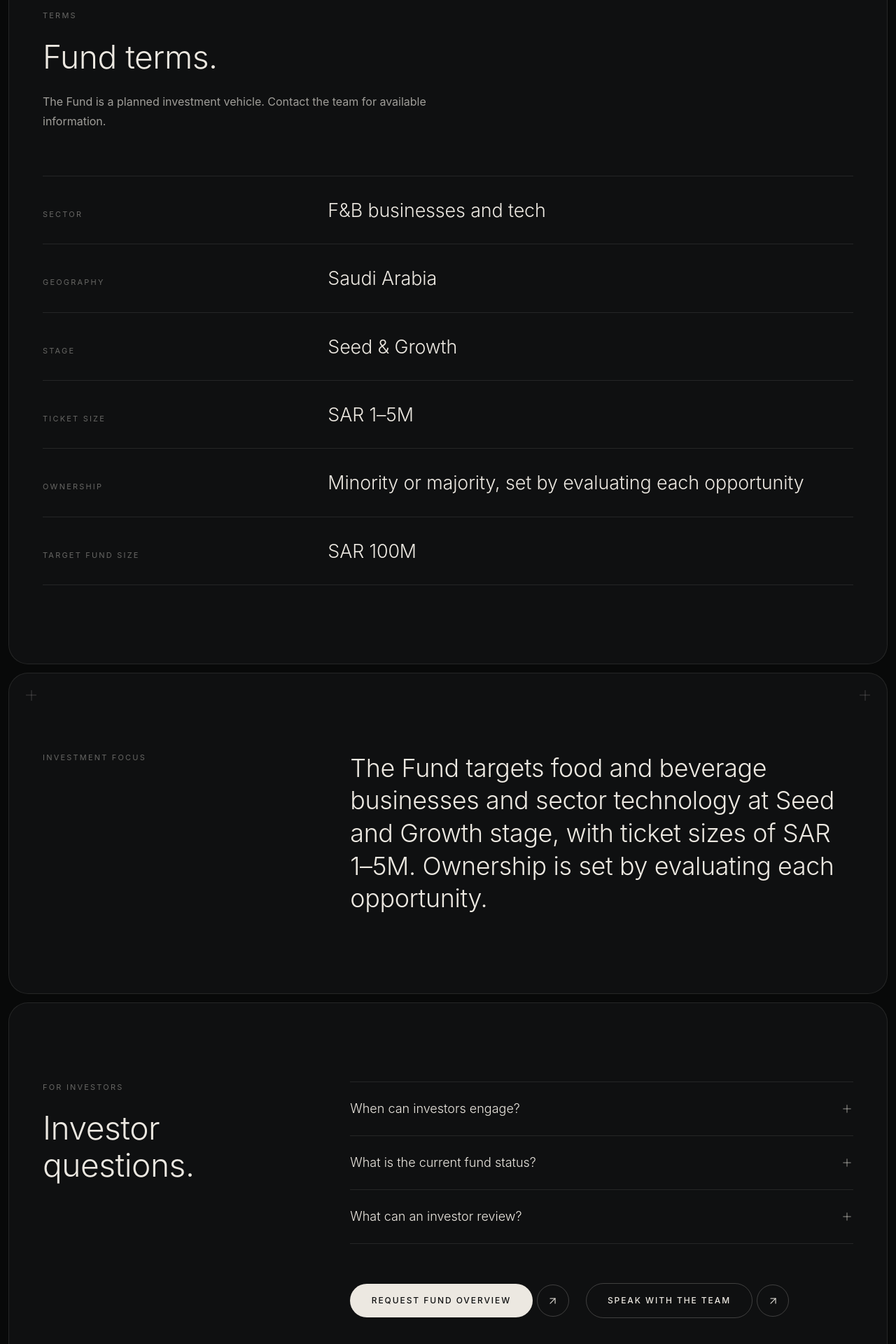
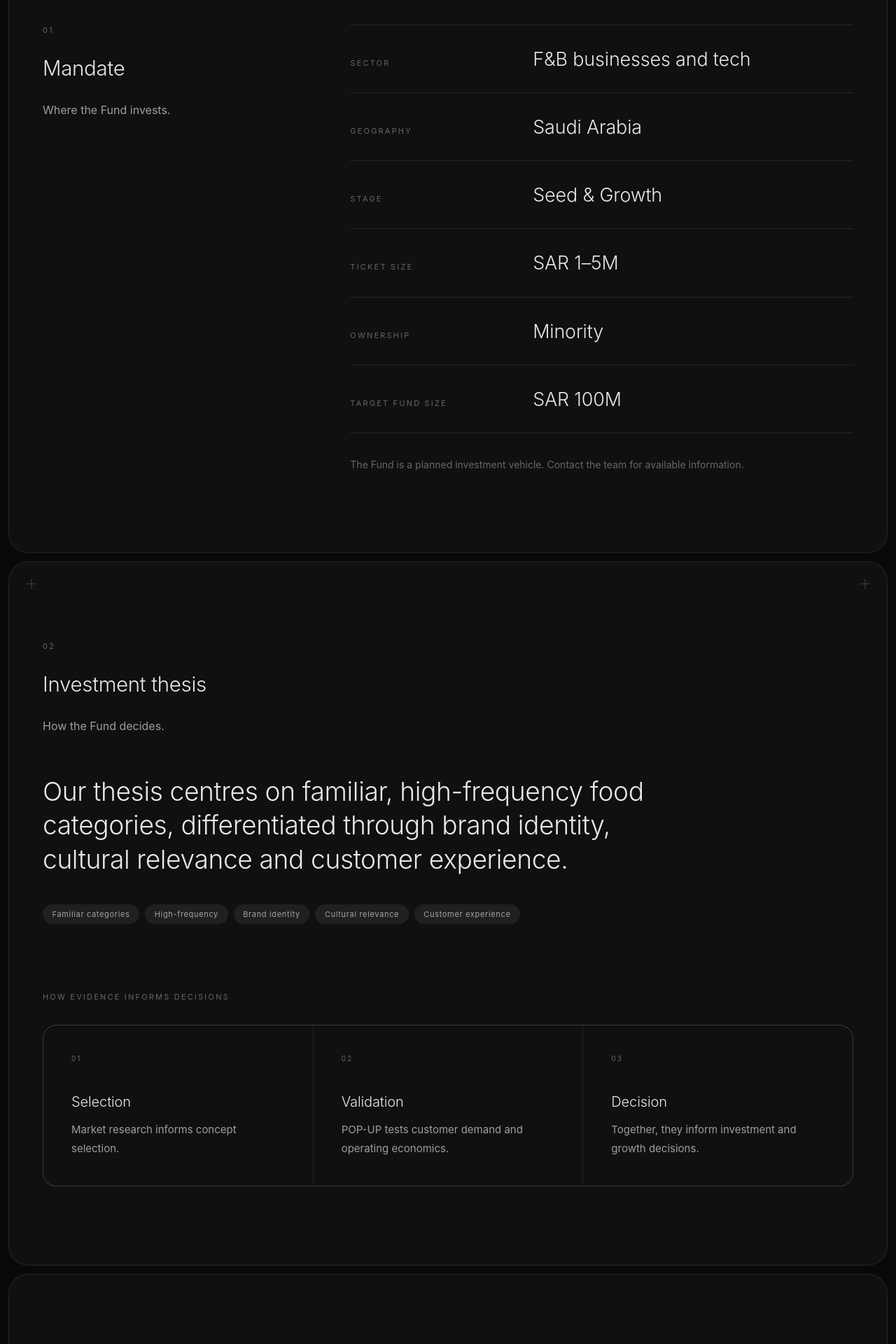
Before and after one commit to HamzaRizwan214/FLVR-Ventures, a React (Vite) app: page /funds in a window 1280 px wide. Shown: the part 560-2480 px from the top of the page at 70% size. Built offline with nearby package versions, Linux system fonts and the light colour scheme; a web font is replaced by a local one.

Commit message:
btn redesign

```diff
--- a/src/components/HomeFund.jsx
+++ b/src/components/HomeFund.jsx
@@ -1,4 +1,5 @@
 import { motion } from "framer-motion";
+import { Link } from "react-router-dom";
 import SectionHeading from "./SectionHeading";
 import CtaLink from "./CtaLink";
 import Crosshair from "./Crosshair";
@@ -7,26 +8,84 @@ import T from "./T";
 import Disclaimer from "./Disclaimer";
 import { fund } from "@/data/content";
 
-// Home: Fund snapshot with the primary investor CTAs.
-const highlights = ["Target fund size", "Ticket size", "Stage"];
+// Home: Fund snapshot with both parts, Mandate and Investment thesis.
+const mandateRows = ["Sector", "Stage", "Ticket size", "Target fund size"];
 
 export default function HomeFund() {
-  const rows = fund.terms.filter((t) => highlights.includes(t.label.en));
+  const rows = fund.terms.filter((t) => mandateRows.includes(t.label.en));
 
   return (
     <section className="panel px-6 py-20 lg:px-12 lg:py-28">
       <Crosshair className="absolute start-6 top-6 hidden lg:block" />
       <Crosshair className="absolute end-6 top-6 hidden lg:block" />
 
-      <div className="grid grid-cols-1 gap-16 lg:grid-cols-[minmax(0,1fr)_minmax(0,1fr)] lg:gap-24">
-        <div>
       <SectionHeading
-            className="!mb-10"
         eyebrow={<BilingualText en="The Fund" ar="الصندوق" />}
         title={<BilingualText en="The FLVR Fund." ar="صندوق فلايفر." />}
         lead={<T t={fund.intro} />}
       />
-          <div className="flex flex-wrap items-center gap-x-6 gap-y-4">
+
+      <div className="grid grid-cols-1 gap-4 lg:grid-cols-2">
+        {/* Mandate */}
+        <motion.div
+          initial={{ opacity: 0, y: 18 }}
+          whileInView={{ opacity: 1, y: 0 }}
+          viewport={{ once: true, margin: "-40px" }}
+          transition={{ duration: 0.8, ease: [0.22, 1, 0.36, 1] }}
+          className="rounded-[22px] border border-[var(--border-default)] bg-[var(--bg-secondary)]/50 p-7 lg:p-10"
+        >
+          <h3 className="mb-8 flex items-baseline gap-4 text-[clamp(1.25rem,1.8vw,1.6rem)] font-light leading-none tracking-[-0.015em] text-[var(--text-primary)]">
+            {/* <span className="eyebrow !text-[10px]">01</span> */}
+            <T t={fund.mandate.label} />
+          </h3>
+          <dl className="border-t border-[var(--border-default)]">
+            {rows.map((row, i) => (
+              <div
+                key={i}
+                className="flex items-baseline justify-between gap-6 border-b border-[var(--border-default)] py-5"
+              >
+                <dt className="text-[13px] text-[var(--text-secondary)]">
+                  <T t={row.label} />
+                </dt>
+                <dd className="text-end text-lg font-light text-[var(--text-primary)]">
+                  <T t={row.value} />
+                </dd>
+              </div>
+            ))}
+          </dl>
+        </motion.div>
+
+        {/* Investment thesis */}
+        <motion.div
+          initial={{ opacity: 0, y: 18 }}
+          whileInView={{ opacity: 1, y: 0 }}
+          viewport={{ once: true, margin: "-40px" }}
+          transition={{ duration: 0.8, delay: 0.1, ease: [0.22, 1, 0.36, 1] }}
+          className="flex flex-col rounded-[22px] border border-[var(--border-default)] bg-[var(--bg-secondary)]/50 p-7 lg:p-10"
+        >
+          <h3 className="mb-8 flex items-baseline gap-4 text-[clamp(1.25rem,1.8vw,1.6rem)] font-light leading-none tracking-[-0.015em] text-[var(--text-primary)]">
+            {/* <span className="eyebrow !text-[10px]">02</span> */}
+            <T t={fund.thesis.label} />
+          </h3>
+          <p className="text-[clamp(1.35rem,2.2vw,1.9rem)] font-light leading-[1.35] tracking-[-0.01em] text-[var(--text-primary)]">
+            <T t={fund.thesis.summary} />
+          </p>
+          <p className="mt-6 max-w-md text-[15px] leading-[1.8] text-[var(--text-secondary)]">
+            <BilingualText
+              en="Market research informs concept selection. POP-UP tests customer demand and operating economics."
+              ar="تُسهم أبحاث السوق في اختيار المفاهيم، وتختبر POP-UP طلب العملاء والاقتصاديات التشغيلية."
+            />
+          </p>
+          <Link
+            to="/funds#thesis"
+            className="mt-auto pt-10 text-xs uppercase tracking-[0.18em] text-[var(--text-secondary)] underline-offset-8 transition-colors hover:text-[var(--text-primary)] hover:underline"
+          >
+            <BilingualText en="Read the full thesis" ar="اقرأ الفرضية كاملة" />
+          </Link>
+        </motion.div>
+      </div>
+
+      <div className="mt-12 flex flex-wrap items-center gap-x-6 gap-y-4">
         <CtaLink to="/funds" variant="primary">
           <BilingualText en="Fund overview" ar="نظرة عامة على الصندوق" />
         </CtaLink>
@@ -34,30 +93,8 @@ export default function HomeFund() {
           <BilingualText en="Speak with the team" ar="تحدث مع الفريق" />
         </CtaLink>
       </div>
-        </div>
 
-        <dl className="self-end border-t border-[var(--border-default)]">
-          {rows.map((row, i) => (
-            <motion.div
-              key={i}
-              initial={{ opacity: 0, y: 14 }}
-              whileInView={{ opacity: 1, y: 0 }}
-              viewport={{ once: true }}
-              transition={{ delay: i * 0.1, duration: 0.7 }}
-              className="flex items-baseline justify-between gap-6 border-b border-[var(--border-default)] py-7"
-            >
-              <dt className="eyebrow">
-                <T t={row.label} />
-              </dt>
-              <dd className="text-[clamp(1.6rem,3vw,2.6rem)] font-extralight tracking-[-0.01em] text-[var(--text-primary)]">
-                <T t={row.value} />
-              </dd>
-            </motion.div>
-          ))}
-        </dl>
-      </div>
-
-      <Disclaimer className="mt-16" />
+      <Disclaimer className="mt-14" />
     </section>
   );
 }
--- a/src/components/SectionHeading.jsx
+++ b/src/components/SectionHeading.jsx
@@ -2,7 +2,7 @@ import { motion } from "framer-motion";
 import { cn } from "@/lib/utils";
 
 // Eyebrow + statement title + optional lead. All props are ReactNodes.
-export default function SectionHeading({ eyebrow, title, lead, center = false, className }) {
+export default function SectionHeading({ eyebrow, title, lead, center = false, className, titleClassName }) {
   return (
     <motion.div
       initial={{ opacity: 0, y: 16 }}
@@ -16,6 +16,7 @@ export default function SectionHeading({ eyebrow, title, lead, center = false, c
         className={cn(
           "max-w-3xl text-[clamp(1.9rem,3.6vw,3.3rem)] font-light leading-[1.14] tracking-[-0.01em] text-[var(--text-primary)]",
           center && "mx-auto",
+          titleClassName,
         )}
       >
         {title}
--- a/src/data/content.js
+++ b/src/data/content.js
@@ -61,12 +61,14 @@ export const steps = [
 
 export const fund = {
   intro: {
-    en: "A planned investment vehicle targeting SAR 100M, focused on food and beverage businesses and technology serving the sector.",
-    ar: "أداة استثمارية مخطط لها تستهدف ١٠٠ مليون ريال، وتركّز على أعمال الأغذية والمشروبات والتقنية الخادمة للقطاع.",
+    en: "A planned fund targeting SAR 100M for investment in F&B businesses and food technology in Saudi Arabia.",
+    ar: "صندوق مخطط له يستهدف ١٠٠ مليون ريال للاستثمار في أعمال الأغذية والمشروبات وتقنيات الأغذية في المملكة العربية السعودية.",
   },
-  approach: {
-    en: "Its approach combines capital with hands-on operating capability.",
-    ar: "ويجمع نهجها الاستثماري بين رأس المال والقدرة التشغيلية المباشرة.",
+
+  // Part 1: the Mandate
+  mandate: {
+    label: { en: "Mandate", ar: "التفويض الاستثماري" },
+    title: { en: "Where the Fund invests.", ar: "أين يستثمر الصندوق." },
   },
   terms: [
     {
@@ -87,10 +89,7 @@ export const fund = {
     },
     {
       label: { en: "Ownership", ar: "الملكية" },
-      value: {
-        en: "Minority or majority, set by evaluating each opportunity",
-        ar: "أقلية أو أغلبية، بحسب تقييم كل فرصة",
-      },
+      value: { en: "Minority", ar: "أقلية" },
     },
     {
       label: { en: "Target fund size", ar: "حجم الصندوق المستهدف" },
@@ -101,13 +100,53 @@ export const fund = {
     en: "The Fund is a planned investment vehicle. Contact the team for available information.",
     ar: "الصندوق أداة استثمارية مخطط لها. تواصل مع الفريق للحصول على المعلومات المتاحة.",
   },
-  focus: {
-    title: { en: "Investment focus", ar: "التركيز الاستثماري" },
-    text: {
-      en: "The Fund targets food and beverage businesses and sector technology at Seed and Growth stage, with ticket sizes of SAR 1–5M. Ownership is set by evaluating each opportunity.",
-      ar: "يستهدف الصندوق أعمال الأغذية والمشروبات وتقنيات القطاع في مرحلتي التأسيس والنمو، بحجم استثمار يتراوح بين ١ و٥ ملايين ريال، وتُحدَّد الملكية بتقييم كل فرصة.",
+
+  // Part 2: the Investment thesis
+  thesis: {
+    label: { en: "Investment thesis", ar: "الفرضية الاستثمارية" },
+    title: { en: "How the Fund decides.", ar: "كيف يتخذ الصندوق قراراته." },
+    statement: {
+      en: "Our thesis centres on familiar, high-frequency food categories, differentiated through brand identity, cultural relevance and customer experience.",
+      ar: "تقوم فرضيتنا الاستثمارية على فئات الأغذية المألوفة والمتكررة الاستهلاك، التي تتميز بهوية العلامة والملاءمة الثقافية وتجربة العملاء.",
     },
+    // Short summary used on the Home page
+    summary: {
+      en: "Familiar, high-frequency food categories, differentiated through brand identity, cultural relevance and customer experience.",
+      ar: "فئات أغذية مألوفة ومتكررة الاستهلاك، تتميز بهوية العلامة والملاءمة الثقافية وتجربة العملاء.",
+    },
+    tags: [
+      { en: "Familiar categories", ar: "فئات مألوفة" },
+      { en: "High-frequency", ar: "استهلاك متكرر" },
+      { en: "Brand identity", ar: "هوية العلامة" },
+      { en: "Cultural relevance", ar: "الملاءمة الثقافية" },
+      { en: "Customer experience", ar: "تجربة العملاء" },
+    ],
+    stepsTitle: { en: "How evidence informs decisions", ar: "كيف تُبنى القرارات على الأدلة" },
+    steps: [
+      {
+        title: { en: "Selection", ar: "الاختيار" },
+        text: {
+          en: "Market research informs concept selection.",
+          ar: "تُسهم أبحاث السوق في اختيار المفاهيم.",
+        },
+      },
+      {
+        title: { en: "Validation", ar: "التحقق" },
+        text: {
+          en: "POP-UP tests customer demand and operating economics.",
+          ar: "تختبر POP-UP طلب العملاء والاقتصاديات التشغيلية.",
+        },
+      },
+      {
+        title: { en: "Decision", ar: "القرار" },
+        text: {
+          en: "Together, they inform investment and growth decisions.",
+          ar: "وتُسهم معاً في قرارات الاستثمار والنمو.",
+        },
+      },
+    ],
   },
+
   faqs: [
     {
       q: { en: "When can investors engage?", ar: "متى يمكن للمستثمرين الانضمام؟" },
--- a/src/index.css
+++ b/src/index.css
@@ -71,6 +71,12 @@
   --border-strong: rgba(236, 232, 225, 0.22);
 
   --radius-panel: 28px;
+
+  /* Buttons: the FLVR wordmark gradient (crimson to orange), slightly deepened for legibility */
+  --gradient-brand: linear-gradient(100deg, #ac1e40 0%, #e3790f 100%);
+  --button-glow: rgba(227, 121, 15, 0.5);
+  --surface-button: rgba(236, 232, 225, 0.07);
+  --surface-button-hover: rgba(236, 232, 225, 0.13);
 }
 
 html,
@@ -148,52 +154,77 @@ button {
   background: var(--border-default);
 }
 
-/* ── Buttons ── */
+/* ── Buttons ──
+   Primary = brand gradient. Secondary = the same pill, filled with a soft neutral.
+   Both exist as a plain pill (.btn-*) and as pill + circular arrow (.cta, see CtaLink). */
 .btn-primary,
 .btn-white,
 .btn-secondary,
-.btn-ghost {
+.btn-ghost,
+.cta-pill {
   display: inline-flex;
   align-items: center;
   justify-content: center;
   gap: 0.6rem;
   padding: 0.95rem 1.9rem;
+  border: 1px solid transparent;
   border-radius: 9999px;
   font-size: 12px;
   font-weight: 500;
   letter-spacing: 0.16em;
   text-transform: uppercase;
+  white-space: nowrap;
   transition:
+    background-position 0.7s cubic-bezier(0.22, 1, 0.36, 1),
     background-color 0.3s ease,
+    border-color 0.3s ease,
     color 0.3s ease,
-    border-color 0.3s ease;
+    box-shadow 0.4s ease;
 }
 
+/* Primary */
 .btn-primary,
-.btn-white {
-  background: var(--text-primary);
-  color: var(--bg-primary);
-  border: 1px solid var(--text-primary);
+.btn-white,
+.cta--primary .cta-pill,
+.cta--primary .cta-circle {
+  background-image: var(--gradient-brand);
+  background-size: 170% 100%;
+  background-position: 0% 50%;
+  border-color: transparent;
+  color: #fff;
 }
 .btn-primary:hover,
-.btn-white:hover {
-  background: #fff;
-  border-color: #fff;
+.btn-white:hover,
+.cta--primary:hover .cta-pill,
+.cta--primary:hover .cta-circle {
+  background-position: 100% 50%;
+}
+.btn-primary:hover,
+.btn-white:hover,
+.cta--primary:hover .cta-pill {
+  box-shadow: 0 10px 30px -12px var(--button-glow);
 }
 .btn-primary:disabled {
   opacity: 0.55;
   cursor: not-allowed;
+  box-shadow: none;
 }
 
+/* Secondary: same shape, size and motion as the primary */
 .btn-secondary,
-.btn-ghost {
-  background: transparent;
+.btn-ghost,
+.cta--outline .cta-pill,
+.cta--outline .cta-circle {
+  background-color: var(--surface-button);
+  border-color: var(--border-default);
   color: var(--text-primary);
-  border: 1px solid var(--border-strong);
 }
 .btn-secondary:hover,
-.btn-ghost:hover {
-  background: rgba(236, 232, 225, 0.08);
+.btn-ghost:hover,
+.cta--outline:hover .cta-pill,
+.cta--outline:hover .cta-circle {
+  background-color: var(--surface-button-hover);
+  border-color: var(--border-strong);
 }
 
 /* Pill + circular arrow pair (see CtaLink) */
@@ -202,20 +233,6 @@ button {
   align-items: center;
   gap: 6px;
 }
-.cta-pill {
-  display: inline-flex;
-  align-items: center;
-  padding: 0.95rem 1.9rem;
-  border-radius: 9999px;
-  font-size: 12px;
-  font-weight: 500;
-  letter-spacing: 0.16em;
-  text-transform: uppercase;
-  white-space: nowrap;
-  transition:
-    background-color 0.3s ease,
-    color 0.3s ease;
-}
 .cta-circle {
   display: flex;
   align-items: center;
@@ -223,39 +240,18 @@ button {
   width: 46px;
   height: 46px;
   flex-shrink: 0;
+  border: 1px solid transparent;
   border-radius: 9999px;
-  border: 1px solid var(--border-strong);
-  color: var(--text-primary);
   transition:
+    background-position 0.7s cubic-bezier(0.22, 1, 0.36, 1),
     background-color 0.3s ease,
-    color 0.3s ease;
+    border-color 0.3s ease;
 }
 .cta-circle svg {
-  transition: transform 0.3s ease;
+  transition: transform 0.35s ease;
 }
 .cta:hover .cta-circle svg {
   transform: rotate(45deg);
-}
-.cta--primary .cta-pill {
-  background: var(--text-primary);
-  color: var(--bg-primary);
-}
-.cta--primary:hover .cta-pill {
-  background: #fff;
-}
-.cta--primary:hover .cta-circle {
-  background: var(--text-primary);
-  color: var(--bg-primary);
-}
-.cta--outline .cta-pill {
-  border: 1px solid var(--border-strong);
-  color: var(--text-primary);
-}
-.cta--outline:hover .cta-pill {
-  background: rgba(236, 232, 225, 0.08);
-}
-.cta--outline:hover .cta-circle {
-  background: rgba(236, 232, 225, 0.08);
 }
 
 /* Focus */
--- a/src/pages/Funds.jsx
+++ b/src/pages/Funds.jsx
@@ -1,3 +1,4 @@
+import { motion } from "framer-motion";
 import PageWrapper from "@/components/PageWrapper";
 import PageHeader from "@/components/PageHeader";
 import SectionHeading from "@/components/SectionHeading";
@@ -10,40 +11,112 @@ import BilingualText from "@/components/BilingualText";
 import T from "@/components/T";
 import { fund } from "@/data/content";
 
+const ease = [0.22, 1, 0.36, 1];
+
+// Jump links styled like the segmented toggle used in the nav.
+function PartLinks() {
+  const link =
+    "rounded-full px-5 py-2 text-[11px] uppercase tracking-[0.18em] text-[var(--text-secondary)] transition-colors hover:bg-white/[0.09] hover:text-[var(--text-primary)]";
+  return (
+    <nav
+      aria-label="Fund sections"
+      className="inline-flex items-center rounded-full border border-[var(--border-default)] bg-white/[0.03] p-1"
+    >
+      <a href="#mandate" className={link}>
+        <T t={fund.mandate.label} />
+      </a>
+      <a href="#thesis" className={link}>
+        <T t={fund.thesis.label} />
+      </a>
+    </nav>
+  );
+}
+
 export default function Funds() {
   return (
     <PageWrapper>
       <PageHeader
         eyebrow={<BilingualText en="The Fund" ar="الصندوق" />}
         title={<BilingualText en="The FLVR Fund" ar="صندوق فلايفر" />}
-        lead={
-          <>
-            <T t={fund.intro} /> <T t={fund.approach} />
-          </>
-        }
-      />
+        lead={<T t={fund.intro} />}
+      >
+        <PartLinks />
+      </PageHeader>
 
-      {/* 1 · Terms */}
-      <section className="panel px-6 py-20 lg:px-12 lg:py-28">
-        <SectionHeading
-          eyebrow={<BilingualText en="Terms" ar="الشروط" />}
-          title={<BilingualText en="Fund terms." ar="شروط الصندوق." />}
-          lead={<T t={fund.status} />}
-        />
-        <TermsTable rows={fund.terms} />
+      {/* 1 · Mandate */}
+      <section id="mandate" className="panel scroll-mt-24 px-6 py-20 lg:px-12 lg:py-28">
+        <div className="grid grid-cols-1 gap-12 lg:grid-cols-[minmax(0,1fr)_minmax(0,2fr)] lg:gap-20">
+          <SectionHeading
+            className="!mb-0"
+            eyebrow="01"
+            titleClassName="text-[clamp(1.5rem,2.3vw,2.1rem)]"
+            title={<T t={fund.mandate.label} />}
+            lead={<T t={fund.mandate.title} />}
+          />
+          <div>
+            <TermsTable rows={fund.terms} />
+            <p className="mt-8 max-w-xl text-sm leading-[1.8] text-[var(--text-muted)]">
+              <T t={fund.status} />
+            </p>
+          </div>
+        </div>
       </section>
 
-      {/* 2 · Investment focus */}
-      <section className="panel px-6 py-20 lg:px-12 lg:py-28">
+      {/* 2 · Investment thesis */}
+      <section id="thesis" className="panel scroll-mt-24 px-6 py-20 lg:px-12 lg:py-28">
         <Crosshair className="absolute start-6 top-6 hidden lg:block" />
         <Crosshair className="absolute end-6 top-6 hidden lg:block" />
-        <div className="grid grid-cols-1 gap-10 lg:grid-cols-[minmax(0,1fr)_minmax(0,2fr)] lg:gap-20">
-          <p className="eyebrow">
-            <T t={fund.focus.title} />
+
+        <SectionHeading
+          className="!mb-12 lg:!mb-14"
+          eyebrow="02"
+          titleClassName="text-[clamp(1.5rem,2.3vw,2.1rem)]"
+          title={<T t={fund.thesis.label} />}
+          lead={<T t={fund.thesis.title} />}
+        />
+
+        <motion.p
+          initial={{ opacity: 0, y: 16 }}
+          whileInView={{ opacity: 1, y: 0 }}
+          viewport={{ once: true, margin: "-60px" }}
+          transition={{ duration: 0.9, ease }}
+          className="max-w-4xl text-[clamp(1.5rem,2.9vw,2.6rem)] font-light leading-[1.3] tracking-[-0.01em] text-[var(--text-primary)]"
+        >
+          <T t={fund.thesis.statement} />
+        </motion.p>
+
+        <ul className="mt-10 flex flex-wrap gap-2">
+          {fund.thesis.tags.map((tag, i) => (
+            <li key={i} className="pill">
+              <T t={tag} />
+            </li>
+          ))}
+        </ul>
+
+        <div className="mt-20 lg:mt-24">
+          <p className="eyebrow mb-8">
+            <T t={fund.thesis.stepsTitle} />
           </p>
-          <p className="max-w-3xl text-[clamp(1.5rem,2.8vw,2.5rem)] font-light leading-[1.3] tracking-[-0.01em] text-[var(--text-primary)]">
-            <T t={fund.focus.text} />
-          </p>
+          <div className="grid grid-cols-1 gap-px overflow-hidden rounded-[20px] border border-[var(--border-default)] bg-[var(--border-default)] md:grid-cols-3">
+            {fund.thesis.steps.map((step, i) => (
+              <motion.div
+                key={i}
+                initial={{ opacity: 0, y: 16 }}
+                whileInView={{ opacity: 1, y: 0 }}
+                viewport={{ once: true, margin: "-40px" }}
+                transition={{ delay: i * 0.1, duration: 0.8, ease }}
+                className="bg-[var(--bg-primary)] p-8 lg:p-10"
+              >
+                <p className="eyebrow mb-10 !text-[10px]">0{i + 1}</p>
+                <h3 className="mb-3 text-xl font-light tracking-[-0.005em] text-[var(--text-primary)]">
+                  <T t={step.title} />
+                </h3>
+                <p className="text-[15px] leading-[1.8] text-[var(--text-secondary)]">
+                  <T t={step.text} />
+                </p>
+              </motion.div>
+            ))}
+          </div>
         </div>
       </section>
 
```
Also changed, not shown: src/components/FloatingNav.jsx (+6 -7 lines), src/components/ScrollManager.jsx (+17 -4 lines). Lines whose indentation alone changed are shown as unchanged.
